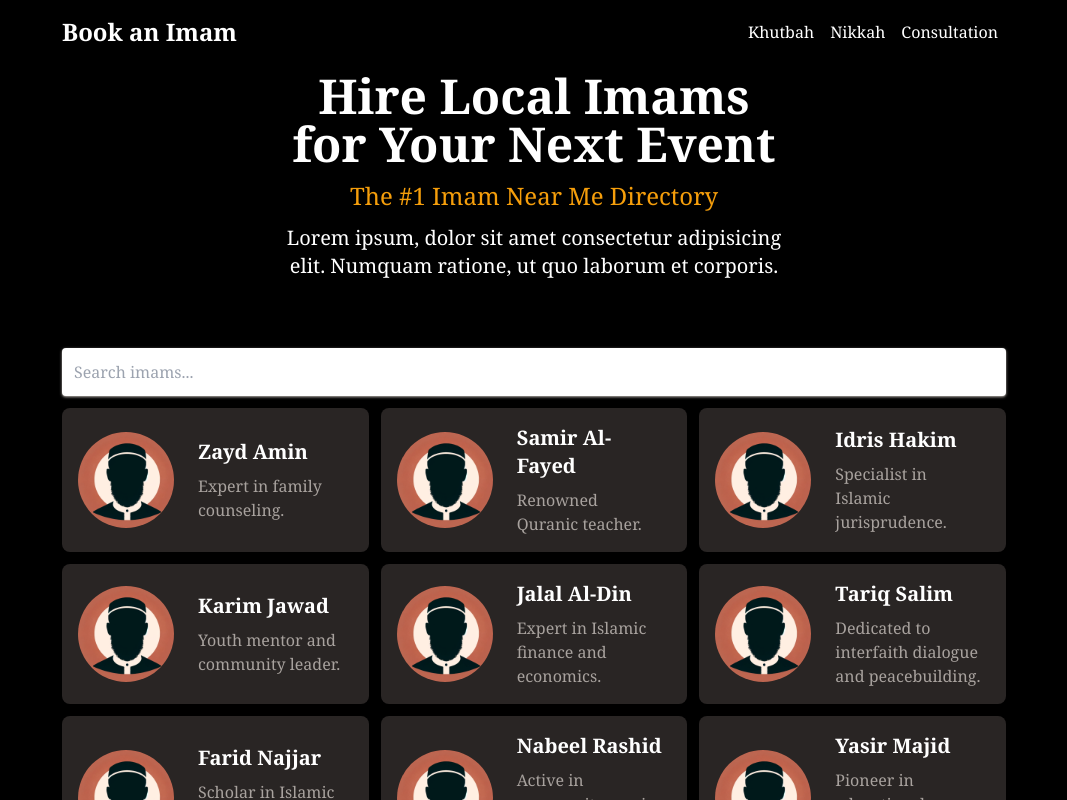
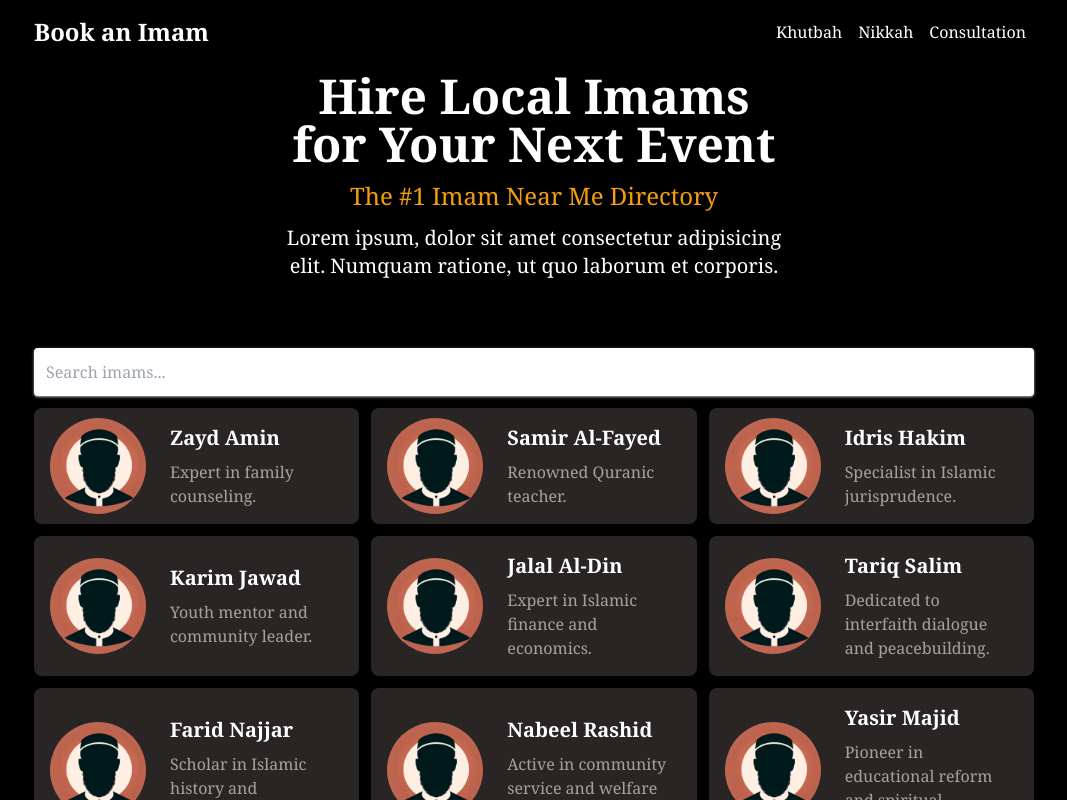
Before and after one commit to shah-a/Book-an-Imam, a React (Vite) app: page / in a window 1280 px wide. Shown: the top 800 px of the page, without its empty margins (106-1173 px from the left). Built offline with nearby package versions, Linux system fonts and the light colour scheme.

Commit message:
[Update] reverted xy padding back to 3

```diff
--- a/src/components/App.jsx
+++ b/src/components/App.jsx
@@ -5,7 +5,7 @@ import Faq from './Faq';
 
 function App() {
   return (
-    <div className="App max-w-5xl mx-auto px-10 space-y-5">
+    <div className="App max-w-5xl mx-auto px-3 space-y-5">
       <Header />
       <Hero />
       <ImamGrid />
```
